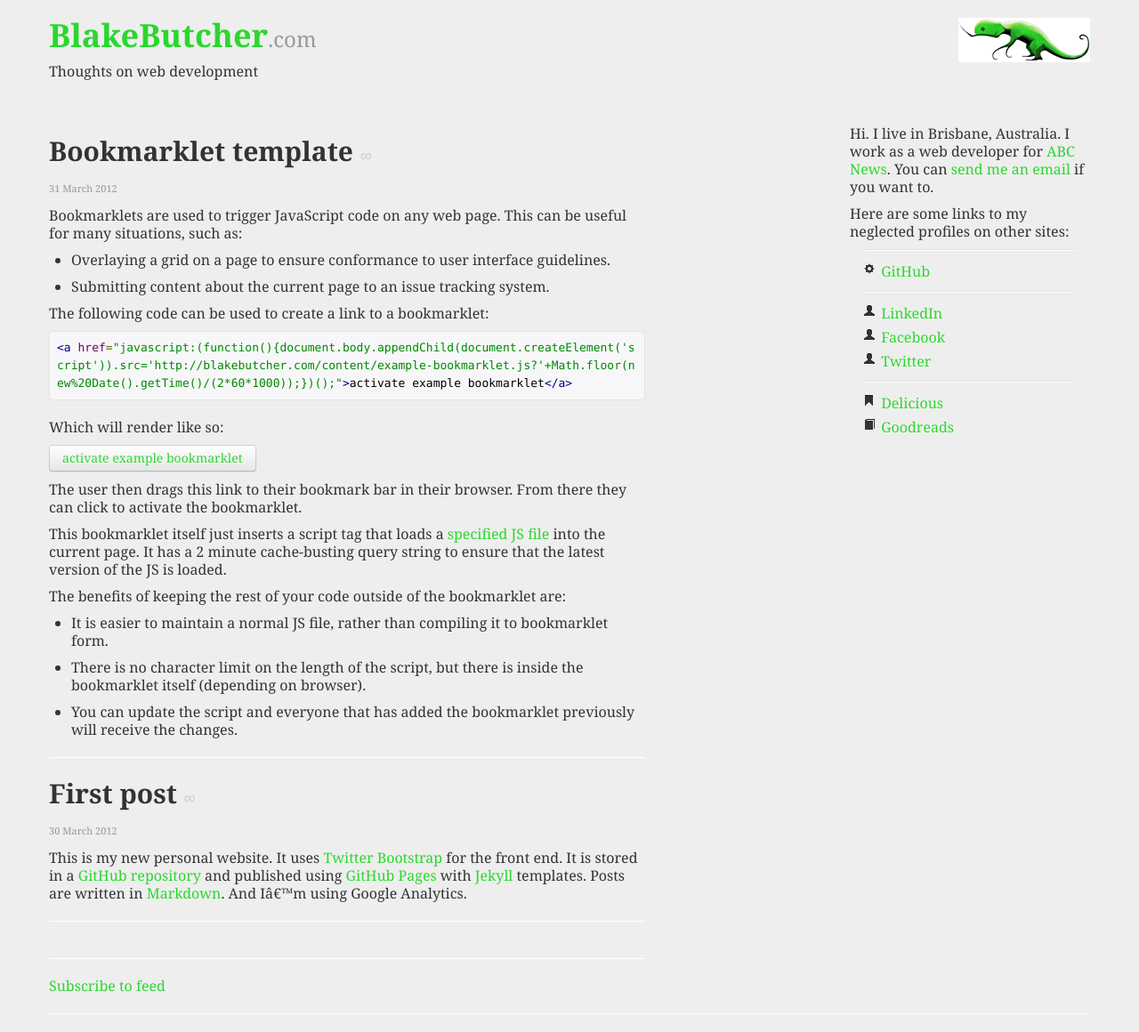
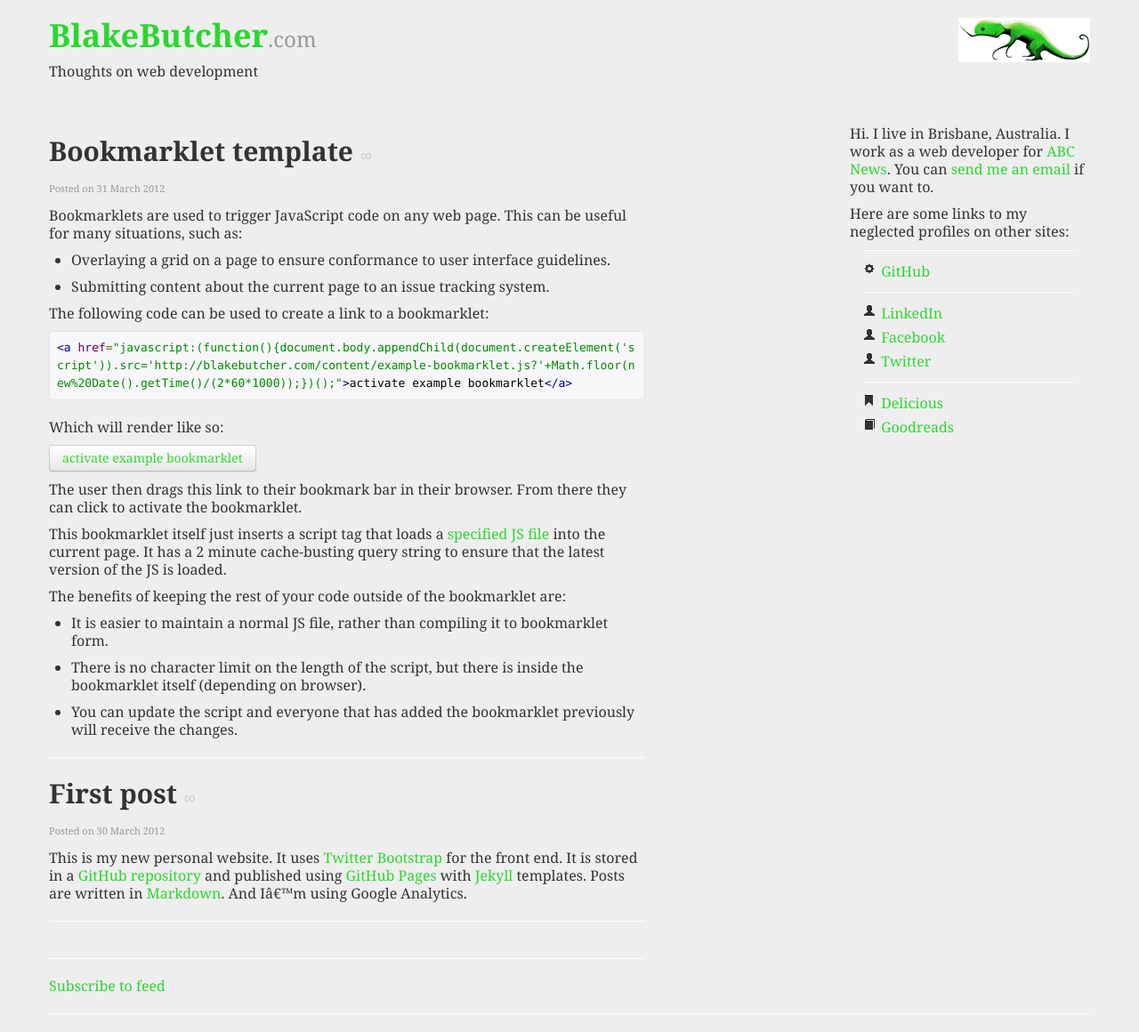
Before and after one commit to blakebutcher/blakebutcher.github.com, a Jekyll site: the page built from index.html, in a window 1280 px wide. Shown: the whole page at 89% size. Built offline with Jekyll 4.4.1, drawn with Linux system fonts in a browser that asks for light colours; nearby versions of some CDN libraries; some web fonts are replaced; the list of posts is cut into pages by our own code.

Commit message:
Prepending post date with the text 'Posted on'

```diff
--- a/_includes/post.html
+++ b/_includes/post.html
@@ -1,6 +1,6 @@
 <div class="post">
 	<h2>{{ post.title }} <small><a class="permalink" href="{{ post.url }}" title="Permanent link to '{{ post.title }}'">&#8734;</a></small></h2>
-	<p><span class="post-date">{{ post.date | date_to_long_string }}</span></p>
+	<p><span class="post-date">Posted on {{ post.date | date_to_long_string }}</span></p>
 	{{ post.content }}
 	<hr />
 </div>
```
